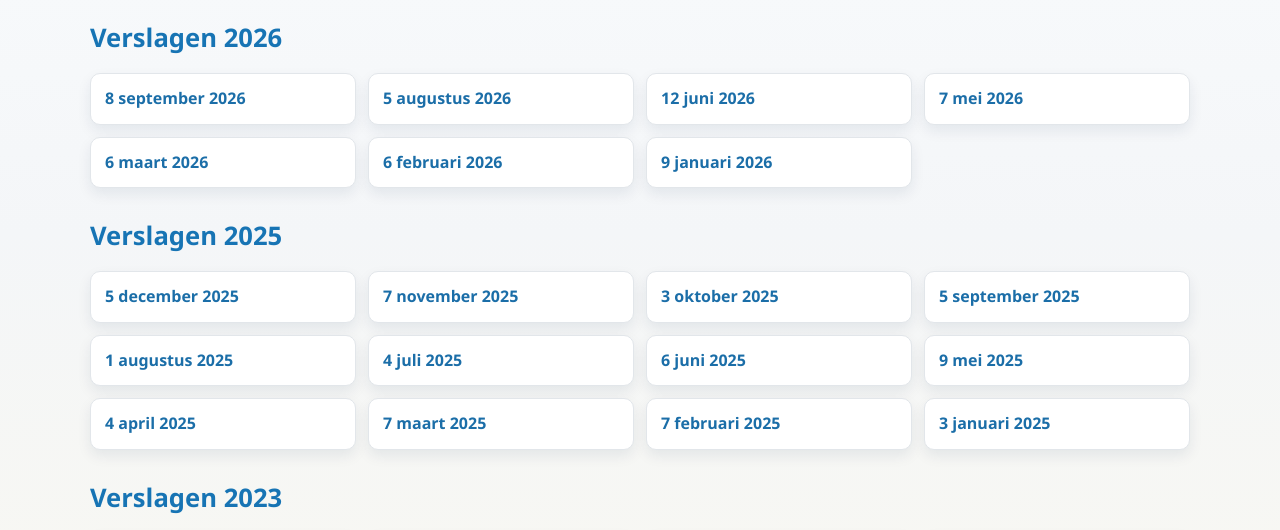
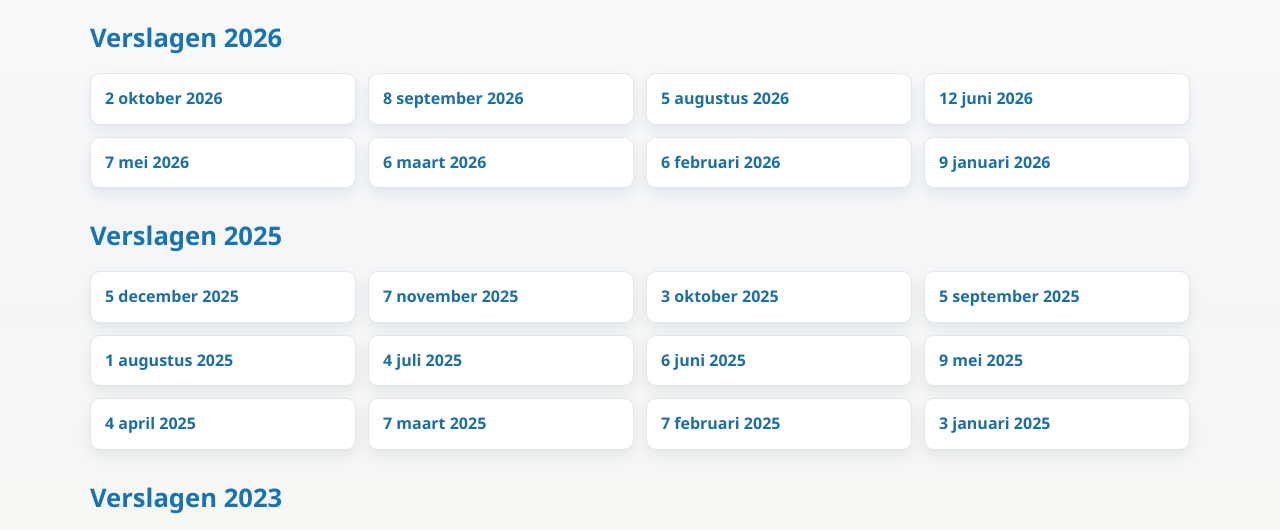
Before and after one commit to thibaup/sparta-bornem, a plain HTML site: page html/downloads/bestuursverslagen.html in a window 1280 px wide. Shown: the part 248-778 px from the top of the page. Drawn offline with Linux system fonts and the light colour scheme.

Commit message:
vergaderverslag

```diff
--- a/html/downloads/bestuursverslagen.html
+++ b/html/downloads/bestuursverslagen.html
@@ -67,6 +67,11 @@
      Verslagen 2026
     </h2>
     <ul class="report-list">
+     <li>
+      <a href="/docs/bestuursvergadering/Vergadering 02_10_2026.docx" target="_blank">
+       2 oktober 2026
+      </a>
+     </li>
      <li>
       <a href="/docs/bestuursvergadering/Vergadering 08_09_2026.docx" target="_blank">
        8 september 2026
```
Also changed, not shown: 1 other file.
